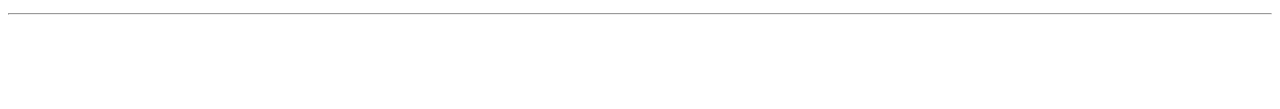
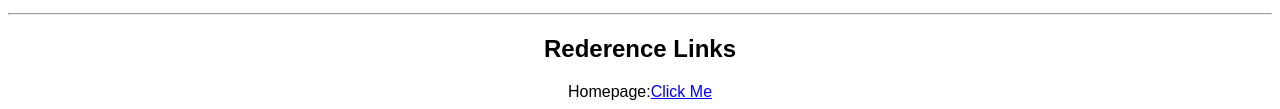
Before and after one commit to ZhouAron/ZhouAron.github.io, a plain HTML site: page index.html in a window 1280 px wide. Shown: the part 872-981 px from the top of the page. Before the commit the page ends 895 px from the top, so only its background shows below. Drawn offline with Linux system fonts and the light colour scheme.

Commit message:
Update index.html

```diff
--- a/index.html
+++ b/index.html
@@ -87,6 +87,14 @@
 
 		<hr>
 
+		<div id="area1">
+
+			<h2>Rederence Links</h2>
+
+			Homepage:<a href="https://ZhouAron.github.io/">Click Me</a>
+
+		</div>
+
 		<script>
 
 			alert('Hi!Welcome to My Introduce');
```
